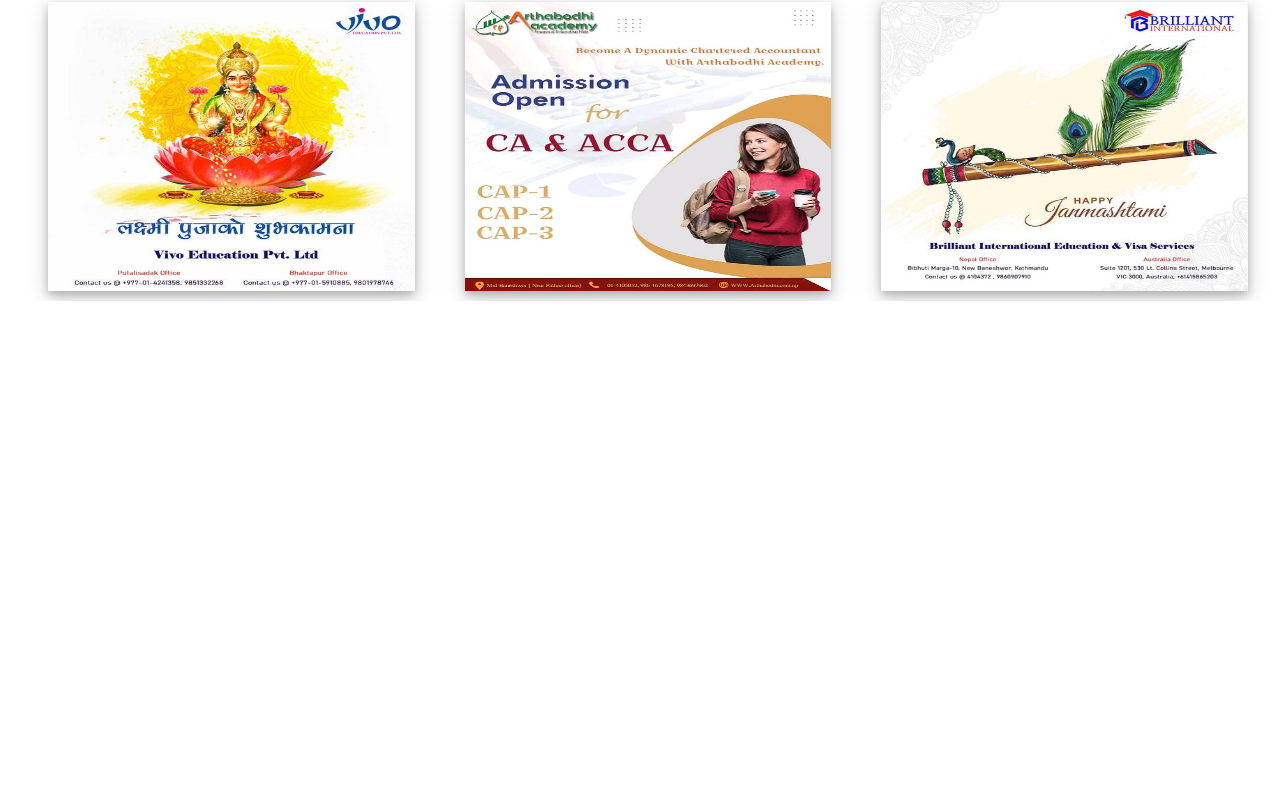
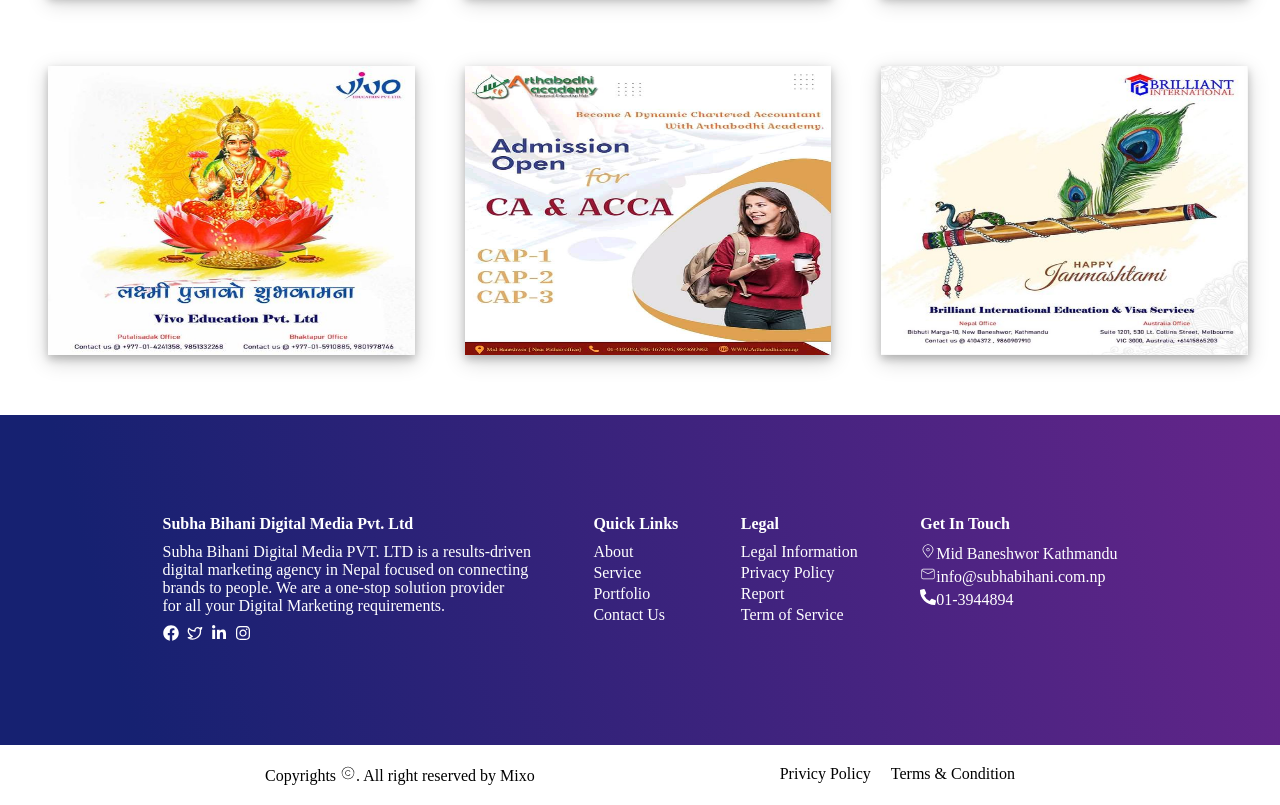
Before and after one commit to mixod/Routing-web, a React (Vite) app: page /portfolio in a window 1280 px wide. Shown: the part 745-1550 px from the top of the page. Before the commit the page ends 1046 px from the top, so only its background shows below. Built offline with nearby package versions, Linux system fonts and the light colour scheme.

Commit message:
footer added in all section

```diff
--- a/src/App.jsx
+++ b/src/App.jsx
@@ -14,6 +14,8 @@
         <Header />
         <Navigations />
         <Routes>
+          <Route index element={<Home />} />
+
           <Route path="/home" element={<Home />} />
           <Route path="/about" element={<About />} />
           <Route path="/portfolio" element={<Portfolio />} />
--- /dev/null
+++ b/src/Components/Footer/Footer.css
@@ -0,0 +1,55 @@
+.footer {
+  display: flex;
+  flex-direction: row;
+  justify-content: space-evenly;
+  flex-wrap: wrap;
+  color: #ffffff;
+}
+.about-footer {
+  display: flex;
+  flex-direction: column;
+  gap: 10px;
+}
+.about-footer ul {
+  display: flex;
+  gap: 8px;
+}
+.Quick-links,
+.legal,
+.getInTouch {
+  display: flex;
+  flex-direction: column;
+  gap: 10px;
+}
+.Quick-links ul,
+.legal ul,
+.getInTouch ul {
+  display: flex;
+  flex-direction: column;
+  gap: 3px;
+}
+.overlay-footer {
+  padding: 100px;
+  background: linear-gradient(75deg, #162171 10%, #65258a);
+}
+.copyright {
+  display: flex;
+  justify-content: space-evenly;
+  padding: 20px;
+}
+.copyright ul {
+  display: flex;
+  gap: 20px;
+}
+@media screen and (max-width: 997px) {
+  .footer {
+    display: flex;
+    flex-direction: column;
+    justify-content: center;
+    padding-left: 30px;
+    gap: 20px;
+  }
+  .copyright {
+    justify-content: space-between;
+  }
+}
--- /dev/null
+++ b/src/Components/Footer/Footer.jsx
@@ -0,0 +1,116 @@
+import { FaFacebook } from "react-icons/fa";
+import { LuTwitter } from "react-icons/lu";
+import { FaLinkedinIn } from "react-icons/fa";
+import { FaInstagram } from "react-icons/fa";
+import { CiLocationOn } from "react-icons/ci";
+import { CiMail } from "react-icons/ci";
+import { FaPhoneAlt } from "react-icons/fa";
+import { PiCopyrightThin } from "react-icons/pi";
+import "./Footer.css";
+
+function Footer() {
+  return (
+    <>
+      <div className="overlay-footer">
+        <div className="footer">
+          <div className="about-footer">
+            <div>
+              <b>Subha Bihani Digital Media Pvt. Ltd</b>
+            </div>
+            <div>
+              Subha Bihani Digital Media PVT. LTD is a results-driven
+              <br /> digital marketing agency in Nepal focused on connecting
+              <br />
+              brands to people. We are a one-stop solution provider
+              <br /> for all your Digital Marketing requirements.
+            </div>
+            <div>
+              <ul>
+                <li>
+                  <a href="#">
+                    <FaFacebook style={{ color: "white" }} />
+                  </a>
+                </li>
+                <li>
+                  <a href="#">
+                    <LuTwitter style={{ color: "white" }} />
+                  </a>
+                </li>
+                <li>
+                  <a href="#">
+                    <FaLinkedinIn style={{ color: "white" }} />
+                  </a>
+                </li>
+                <li>
+                  <a href="#">
+                    <FaInstagram style={{ color: "white" }} />
+                  </a>
+                </li>
+              </ul>
+            </div>
+          </div>
+          <div className="Quick-links">
+            <div>
+              <b>Quick Links</b>
+            </div>
+            <div>
+              <ul>
+                <li>About</li>
+                <li>Service</li>
+                <li>Portfolio</li>
+                <li>Contact Us</li>
+              </ul>
+            </div>
+          </div>
+          <div className="legal">
+            <div>
+              <b>Legal</b>
+            </div>
+            <div>
+              <ul>
+                <li>Legal Information</li>
+                <li>Privacy Policy</li>
+                <li>Report</li>
+                <li>Term of Service</li>
+              </ul>
+            </div>
+          </div>
+          <div className="getInTouch">
+            <div>
+              <b>Get In Touch</b>
+            </div>
+            <div>
+              <ul>
+                <li>
+                  <CiLocationOn style={{ color: "white" }} />
+                  Mid Baneshwor Kathmandu
+                </li>
+                <li>
+                  <CiMail style={{ color: "white" }} />
+                  info@subhabihani.com.np
+                </li>
+                <li>
+                  <FaPhoneAlt style={{ color: "white" }} />
+                  01-3944894
+                </li>
+              </ul>
+            </div>
+          </div>
+        </div>
+      </div>
+      <div className="copyright">
+        <div>
+          Copyrights <PiCopyrightThin />. All right reserved by Mixo
+        </div>
+        <div>
+          <ul>
+            <li>Privicy Policy</li>
+            <li>Terms & Condition</li>
+          </ul>
+        </div>
+      </div>
+    </>
+  );
+}
+
+export default Footer;
--- a/src/Components/Header/Navigation/nav.css
+++ b/src/Components/Header/Navigation/nav.css
@@ -3,7 +3,7 @@
   grid-template-columns: 10% 80% 10%;
   height: 5rem;
   width: 100%;
-  box-shadow: 8px 6px 6px gray;
+  box-shadow: 8px 6px 6px #494949;
   background-color: #ffffff;
   position: fixed;
   top: 2.5rem;
--- a/src/Pages/About/About.jsx
+++ b/src/Pages/About/About.jsx
@@ -1,3 +1,4 @@
+import Footer from "../../Components/Footer/Footer";
 import "./about.css";
 import AboutMain from "./AboutMain";
 function About() {
@@ -5,16 +6,19 @@
     <>
       <div>
         <div className="about-img">
-          <div className="about-heading">
-            <div>
-              <b>ABOUT US</b>
+          <div className="overlay">
+            <div className="about-heading">
+              <div>
+                <b>ABOUT US</b>
+              </div>
+
+              <div>Home {">"} About US</div>
             </div>
-
-            <div>Home {">"} About US</div>
           </div>
         </div>
       </div>
       <AboutMain />
+      <Footer />
     </>
   );
 }
--- a/src/Pages/About/about.css
+++ b/src/Pages/About/about.css
@@ -2,17 +2,27 @@
   display: flex;
   flex-direction: column;
   padding: 53px;
-  color: #00ff53;
+  color: #ffffff;
   justify-content: center;
   align-items: center;
-  font-size: xxx-large;
+  font-size: xx-large;
 }
 .about-img {
   background-image: url("public/image/header-bg-5.jpg");
   background-size: cover;
   background-position: center;
-  height: 11rem;
+  height: 15rem;
   margin-top: 6.5rem;
+}
+.overlay {
+  width: 100vw;
+  height: 100%;
+  background: rgb(5, 3, 38);
+  background: linear-gradient(
+    75deg,
+    rgba(26, 44, 121, 0.88) 10%,
+    rgb(13 25 80 / 80%)
+  );
 }
 .description {
   display: flex;
--- a/src/Pages/Contact.jsx/Contact.css
+++ b/src/Pages/Contact.jsx/Contact.css
@@ -5,6 +5,7 @@
   padding: 50px;
   flex-wrap: wrap;
 }
+
 .informationContact-three {
   display: flex;
   flex-direction: column;
--- a/src/Pages/Contact.jsx/Contact.jsx
+++ b/src/Pages/Contact.jsx/Contact.jsx
@@ -1,3 +1,4 @@
+import Footer from "../../Components/Footer/Footer";
 import ContactMain from "./ContactMain";
 
 function Contact() {
@@ -5,16 +6,19 @@
     <>
       <div>
         <div className="about-img">
-          <div className="about-heading">
-            <div>
-              <b>Contact Us</b>
+          <div className="overlay">
+            <div className="about-heading">
+              <div>
+                <b>Contact Us</b>
+              </div>
+
+              <div>Home {">"} Contact Us</div>
             </div>
-
-            <div>Home {">"} Contact Us</div>
           </div>
         </div>
       </div>
       <ContactMain />
+      <Footer />
     </>
   );
 }
--- a/src/Pages/Home/Home.jsx
+++ b/src/Pages/Home/Home.jsx
@@ -1,3 +1,4 @@
+import Footer from "../../Components/Footer/Footer";
 import AboutMain from "../About/AboutMain";
 import PortfolioMain from "../Portfolio/PortfolioMain";
 import "./home.css";
@@ -37,6 +38,7 @@
       </div>
       <AboutMain />
       <PortfolioMain />
+      <Footer />
     </>
   );
 }
--- a/src/Pages/Portfolio/Portfolio.jsx
+++ b/src/Pages/Portfolio/Portfolio.jsx
@@ -1,3 +1,4 @@
+import Footer from "../../Components/Footer/Footer";
 import PortfolioMain from "./PortfolioMain";
 
 function Portfolio() {
@@ -5,16 +6,19 @@
     <>
       <div>
         <div className="about-img">
-          <div className="about-heading">
-            <div>
-              <b>Portfolio</b>
+          <div className="overlay">
+            <div className="about-heading">
+              <div>
+                <b>Portfolio</b>
+              </div>
+
+              <div>Home {">"} Portfolio</div>
             </div>
-
-            <div>Home {">"} Portfolio</div>
           </div>
         </div>
       </div>
       <PortfolioMain />
+      <Footer />
     </>
   );
 }
--- a/src/Pages/Servi/Service.jsx
+++ b/src/Pages/Servi/Service.jsx
@@ -3,6 +3,7 @@
     <>
       <div>
         <div className="about-img">
+          <div className="overlay">
             <div className="about-heading">
               <div>
                 <b>Services</b>
@@ -14,6 +15,7 @@
             </div>
           </div>
         </div>
+      </div>
     </>
   );
 }
```
Lines whose indentation alone changed are shown as unchanged.
